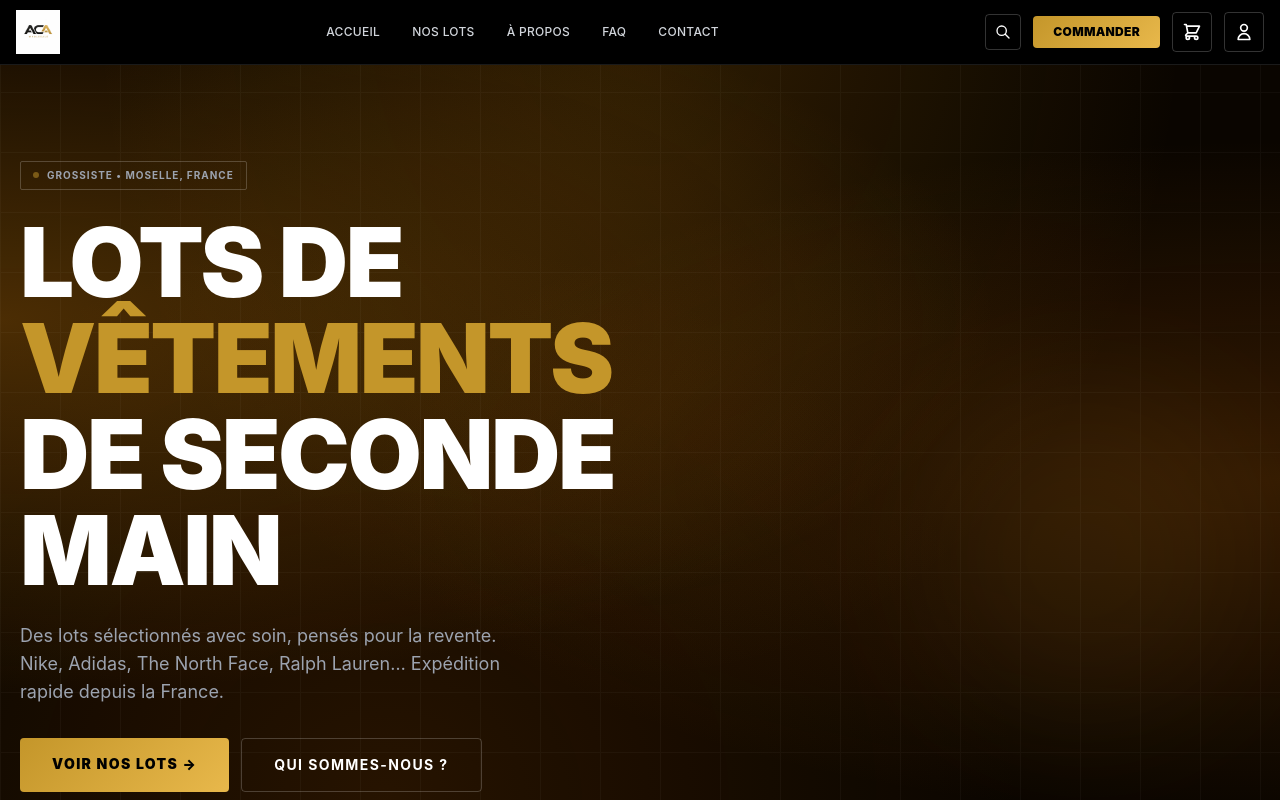
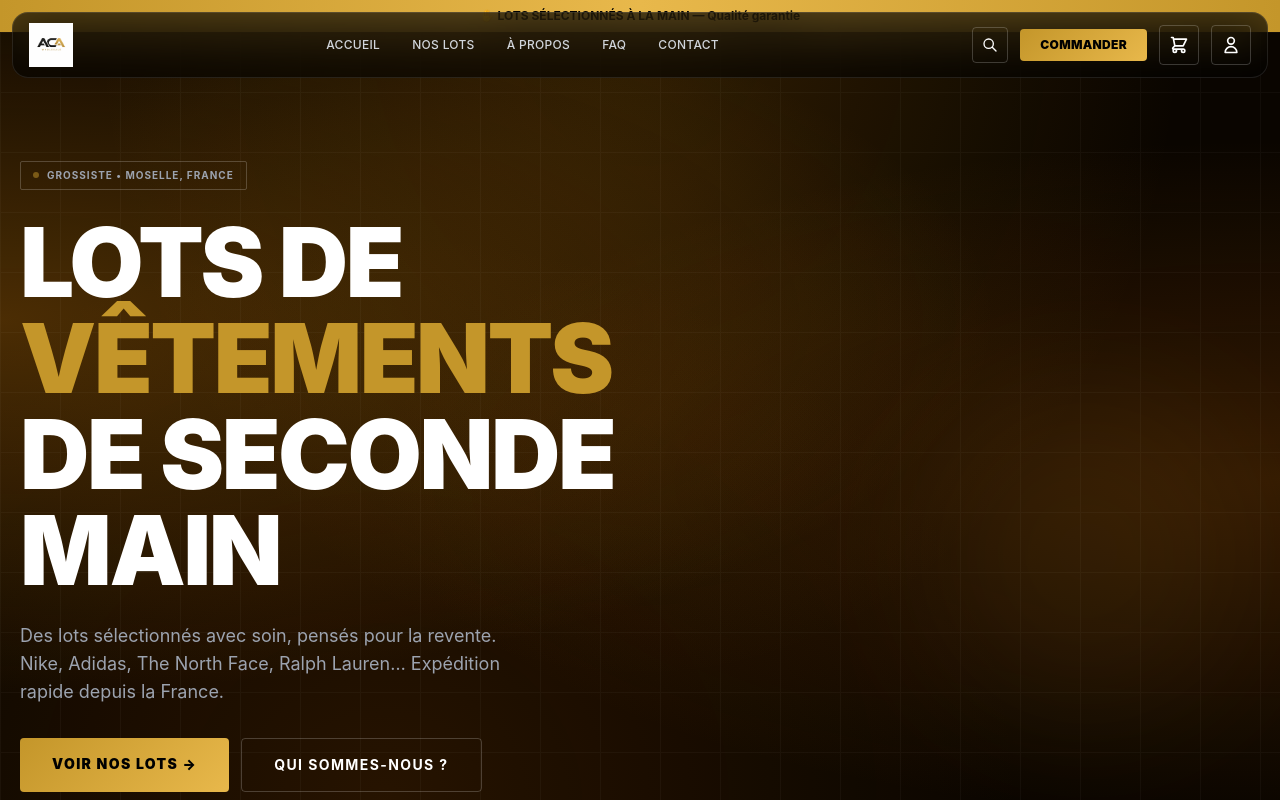
Before and after one commit to acawholesale/aca-wholesale, a Next.js app: page / in a window 1280 px wide. Shown: the top 800 px of the page. Built offline with nearby package versions, Linux system fonts and the light colour scheme.

Commit message:
feat: navbar glassmorphisme — verre fumé translucide + coins arrondis flottants

```diff
--- a/components/Navbar.js
+++ b/components/Navbar.js
@@ -166,7 +166,7 @@ export default function Navbar() {
       </div>
 
       {/* Main Navbar */}
-      <nav className="bg-black fixed top-0 left-0 right-0 w-full z-50 border-b border-white/10">
+      <nav className="fixed top-3 left-3 right-3 z-50 rounded-2xl border border-white/10 backdrop-blur-xl bg-black/60">
         <div className="max-w-7xl mx-auto px-4">
           <div className="flex items-center justify-between h-14 md:h-16">
 
```
